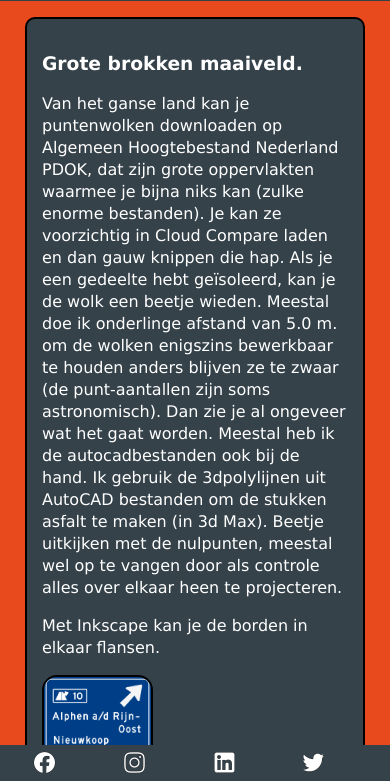
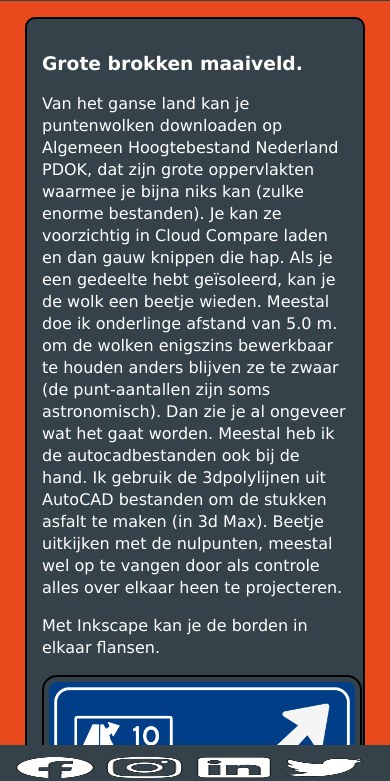
Before and after one commit to RobSchellingerhout/webmap001, a plain HTML site: page pages/webpage004.html in a window 390 px wide. Shown: the part 61-842 px from the top of the page. Drawn offline with Linux system fonts and the light colour scheme.

Commit message:
Update style_index.css

```diff
--- a/css/style_index.css
+++ b/css/style_index.css
@@ -43,7 +43,7 @@ body{
 	text-transform: uppercase;
 	text-decoration: none;
 	font-size: 15px;
-	width: 14.285%; /* Four equal-width links. If you have two links, use 50%, and 33.33% for three links, etc.. */
+	width: 14%; /* seven equal-width links. If you have two links, use 50%, and 33.33% for three links, etc.. */
 	text-align: center; /* If you want the text to be centered */
 	}
 
@@ -74,6 +74,14 @@ body{
 	margin: 15px 25px;
 	color: white;
 	}
+
+.container img {
+  height: auto;
+  padding: 5px;
+  margin-left: auto;
+  margin-right: auto;
+  float: none;
+}
 
 .fixed-footer{
 	z-index: 1001;
@@ -116,3 +124,17 @@ body{
 	border-radius: 5px;
 	color: #e8491d;
 	}
+
+/* Media Queries */
+@media(max-width: 1000px){
+
+img {
+  width: 100%;
+  height: auto;
+  padding: 5px;
+  margin-left: auto;
+  margin-right: auto;
+  float: none;
+}
+
+}
```
